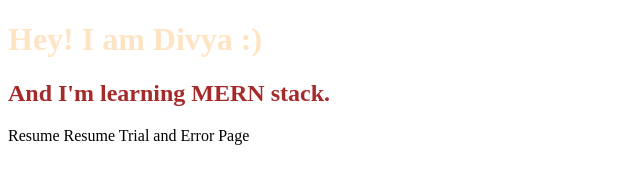
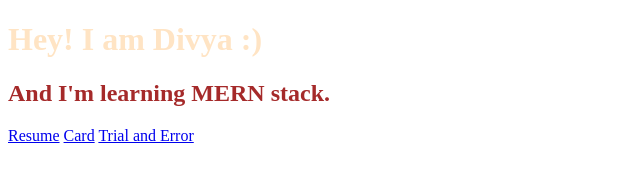
Before and after one commit to divziv/mern-stack, a plain HTML site: page index.html in a window 1280 px wide. Shown: the whole page, without its empty margins (0-640 px from the left). Drawn offline with Linux system fonts and the light colour scheme.

Commit message:
adding index

```diff
--- a/index.html
+++ b/index.html
@@ -18,8 +18,8 @@
     <h1>Hey! I am Divya :)</h1>
     <h2>And I'm learning MERN stack.</h2>
 
-    <a hrec="/resume">Resume</a>
-    <a hrec="/Card">Resume</a>
-    <a hrec="/testresume">Trial and Error Page</a>
+    <a href="/resume">Resume</a>
+    <a href="/Card">Card</a>
+    <a href="/testresume">Trial and Error</a>
 </body>
 </html>
```
